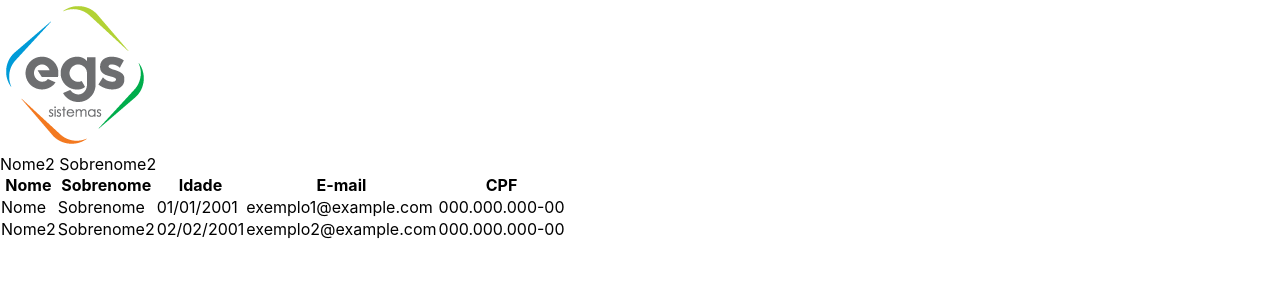
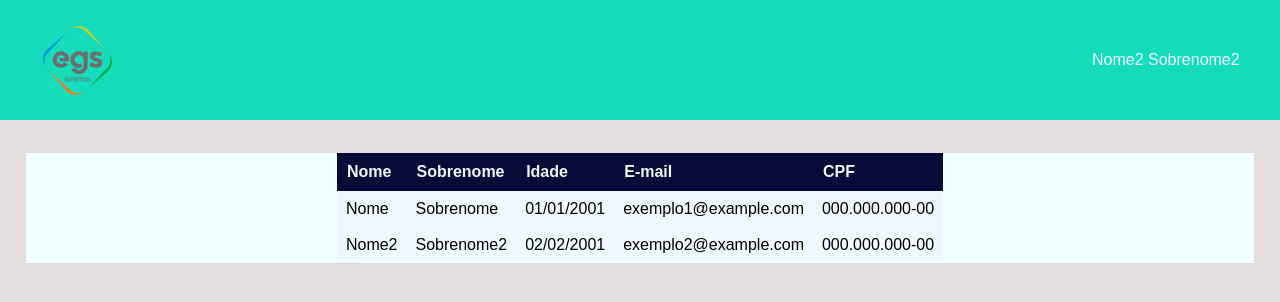
Before and after one commit to ALittle-John/Teste-Front-end_EGS, a React (Create React App) app in the folder processo-front-end/: page /register in a window 1280 px wide. Shown: the top 302 px of the page. Built offline with nearby package versions, Linux system fonts and the light colour scheme.

Commit message:
refactor: adicao de estilizacao das paginas e funcao comentada

```diff
--- a/processo-front-end/src/components/css/App2.css
+++ b/processo-front-end/src/components/css/App2.css
@@ -0,0 +1,58 @@
+.Total-scream2 {
+  display: flex;
+  flex-direction: column;
+  height: 100vh;
+  width: 100vw;
+  font-family: Arial, Helvetica, sans-serif;
+}
+
+.header {
+  display: flex;
+  min-height: 15%;
+  margin-bottom: 1%;
+  align-items: center;
+  justify-content: space-around;
+}
+
+.Nome-e-Sobrenome {
+  color: aliceblue;
+}
+
+.Logo-container {
+  display: flex;
+  justify-content: center;
+  margin-right: 70%;
+}
+
+.imageLogo {
+  height: 75px;
+}
+
+.Schedule {
+  margin: 20px 2% 0px 2%;
+  display: flex;
+  justify-content: center;
+  align-items: center;
+}
+
+.Together {
+  width: 100%;
+  height: 100%;
+  max-width: max-content;
+}
+
+thead {
+  text-align: justify;
+}
+
+th {
+  background-color: rgb(7, 11, 56);
+  color: aliceblue;
+  padding: 10px;
+}
+
+td {
+  background-color: aliceblue;
+  padding: 9px;
+  white-space: nowrap;
+}
--- a/processo-front-end/src/components/css/color.css
+++ b/processo-front-end/src/components/css/color.css
@@ -1,5 +1,17 @@
 .Total-scream1 {
-  background-color: #ebe3e3da;
+  background-color: #dfd8d8da;
+}
+
+.Total-scream2 {
+  background-color: #dfd8d8da;
+}
+
+.Schedule {
+  background-color: azure;
+}
+
+.header {
+  background-color: #15ddbc;
 }
 
 .Div-Left {
```
Also changed, not shown: processo-front-end/src/components/FormContext.js (added, +19 -0 lines), processo-front-end/OBS.txt (added).
